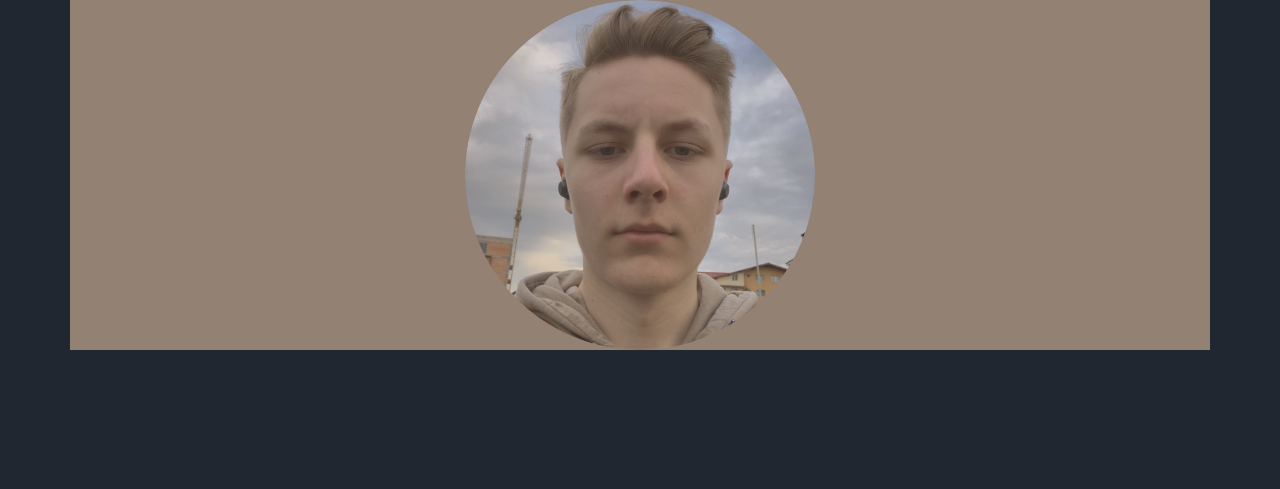
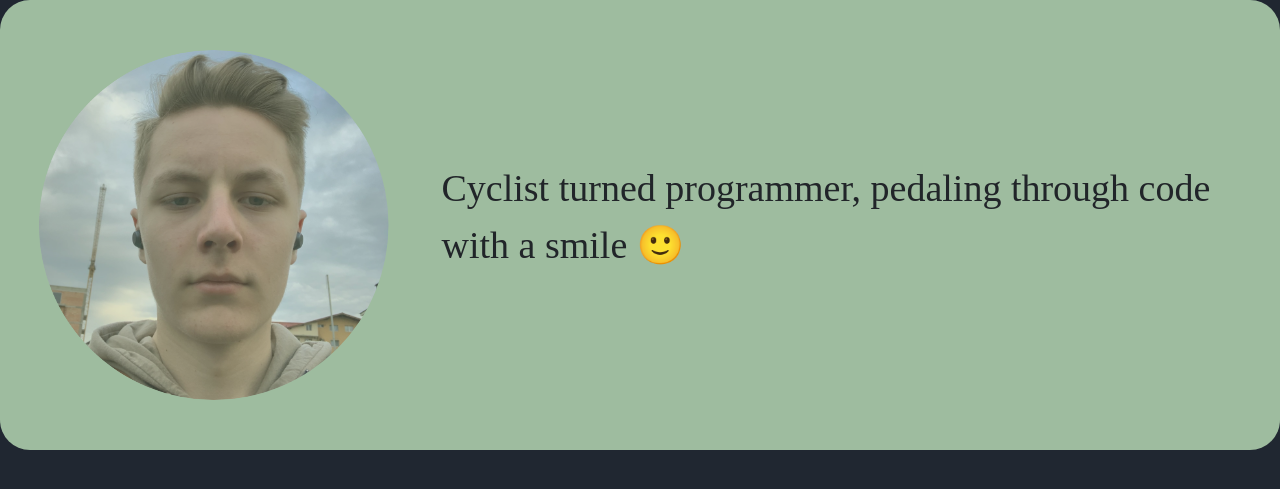
Before and after one commit to biscuitdelicious/Portofolio-Site, a Flask app: page /about in a window 1280 px wide. Shown: the part 86-575 px from the top of the page. Run offline with Flask 3, Linux system fonts and the light colour scheme; some libraries are stand-ins or nearby versions.

Commit message:
Configured about section

```diff
--- a/static/css/about_me.css
+++ b/static/css/about_me.css
@@ -2,25 +2,11 @@ body {
     background: #202731 !important;
 }
 
-#top{
-    background: #938274;
+.nav-item .nav-link {
+    color: #DFDDCE;
 }
 
-
-/*
-#middle{
-    background: #205731;
-    height: 100px;
-    width: 2000px;
-}
-#bottom{
-    background: #905731;
-    height: 100px;
-    width: 3000px;
-}
-*/
-
-.nav-item .nav-link {
+.nav-item .nav-link.disabled {
     color: #DFDDCE;
 }
 
@@ -42,3 +28,33 @@ body {
         opacity: 1;
         filter: alpha(opacity=100);
 }
+
+#top{
+    background: #9EBC9F;
+    border-radius: 30px;
+    height: 450px;
+    display: flex;
+    justify-content: center;
+    align-items: center;
+}
+
+.description{
+    font-family: Ranade Variable;
+    font-size: 38px;
+    width: 800px;
+}
+
+
+
+#middle{
+    background: #9EBC9F;
+    border-radius: 30px;
+    height: 450px;
+}
+/*
+#bottom{
+    background: #905731;
+    height: 100px;
+    width: 3000px;
+}
+*/
--- a/templates/about_me.html
+++ b/templates/about_me.html
@@ -12,65 +12,14 @@
       <ul class="nav nav-underline">
         <li class="nav-item"><a href="/" class="nav-link">Home</a></li>
         <li class="nav-item"><a href="/portfolio" class="nav-link">Portfolio</a></li>
-        <li class="nav-item"><a href="/about" class="nav-link">About</a></li>
+        <li class="nav-item"><a class="nav-link disabled" href="/about">About</a></li>
       </ul>
     </header>
 
-<div class='container-lg' id="top">
-<!--    short text about me + circle picture-->
+<div class='container-fluid mb-5' id="top">
     <img src="static/about_picture.png" class="rounded mx-auto d-block" alt="picture_of_me">
-
-
-<script src="three.r134.min.js"></script>
-<script src="vanta.net.min.js"></script>
-<script>
-VANTA.NET({
-  el: "#top",
-  mouseControls: true,
-  touchControls: true,
-  gyroControls: false,
-  minHeight: 200.00,
-  minWidth: 200.00,
-  scale: 1.00,
-  scaleMobile: 1.00,
-  color: 0xa72351,
-  backgroundColor: 0x291d41,
-  points: 20.00,
-  maxDistance: 12.00,
-  spacing: 20.00
-})
-</script>
-
-
+    <p class='description mx-auto'>Cyclist turned programmer, pedaling through code with a smile 🙂 </p>
 </div>
-
-<!--<div class='container-lg' id="middle">-->
-    <!--
-
-
-    text about what I know + what I'm good at
-
-
-
-    -->
-<!--</div>-->
-
-
-
-<!--<div class='container-lg' id="bottom">-->
-    <!--
-
-
-
-    message form cu alert
-
-
-
-    -->
-<!--</div>-->
-
-
-
 
 <script src="https://cdn.jsdelivr.net/npm/bootstrap@5.3.0-alpha3/dist/js/bootstrap.bundle.min.js" integrity="sha384-ENjdO4Dr2bkBIFxQpeoTz1HIcje39Wm4jDKdf19U8gI4ddQ3GYNS7NTKfAdVQSZe" crossorigin="anonymous"></script>
 </body>
--- a/templates/index.html
+++ b/templates/index.html
@@ -10,7 +10,7 @@
 <body style='background: #202731;'>
     <header class="d-flex justify-content-end py-3 pe-5 fs-4 ">
       <ul class="nav nav-underline">
-        <li class="nav-item"><a href="/" class="nav-link">Home</a></li>
+        <li class="nav-item"><a class="nav-link disabled" href="/">Home</a></li>
         <li class="nav-item"><a href="/portfolio" class="nav-link">Portfolio</a></li>
         <li class="nav-item"><a href="/about" class="nav-link">About</a></li>
       </ul>
@@ -73,7 +73,7 @@
 
         const scene = new THREE.Scene()
 
-        const geometry = new THREE.SphereBufferGeometry( .85, 32, 40);
+        const geometry = new THREE.SphereBufferGeometry( .9, 36, 46);
         const particlesGeometry = new THREE.BufferGeometry;
         const particlesCnt = 1400;
 
```
Also changed, not shown: static/css/style.css (+6 -2 lines), static/wave-haikei.png (added).
